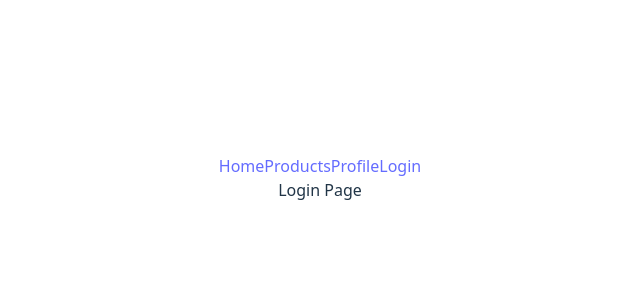
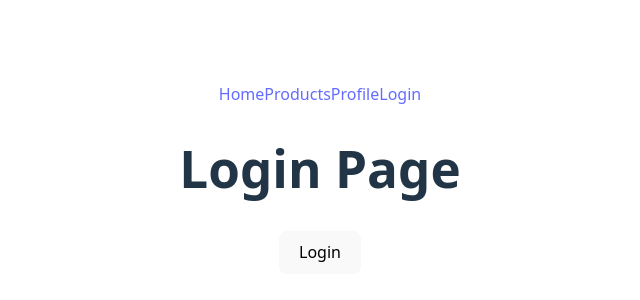
Before and after one commit to ededd9/NomCents, a React (Vite) app in the folder frontend/: page /login in a window 1280 px wide. Shown: the part 222-522 px from the top of the page, without its empty margins (320-960 px from the left). Built offline with nearby package versions, Linux system fonts and the light colour scheme.

Commit message:
Added conditional display in nav bar based on whether or not user is logged in

```diff
--- a/frontend/src/pages/LoginPage.jsx
+++ b/frontend/src/pages/LoginPage.jsx
@@ -1,5 +1,22 @@
+import { useContext } from 'react';
+import { useNavigate } from 'react-router-dom';
+import { LoginContext } from '../contexts/LoginContext';
+
 const LoginPage = () => {
-  return <div>Login Page</div>;
+  const { setIsLoggedIn } = useContext(LoginContext);
+  const navigate = useNavigate();
+
+  const handleLogin = () => {
+    setIsLoggedIn(true);
+    navigate('/'); // Redirect to homepage after login
+  };
+
+  return (
+    <div>
+      <h1>Login Page</h1>
+      <button onClick={handleLogin}>Login</button>
+    </div>
+  );
 };
 
 export default LoginPage;
```
